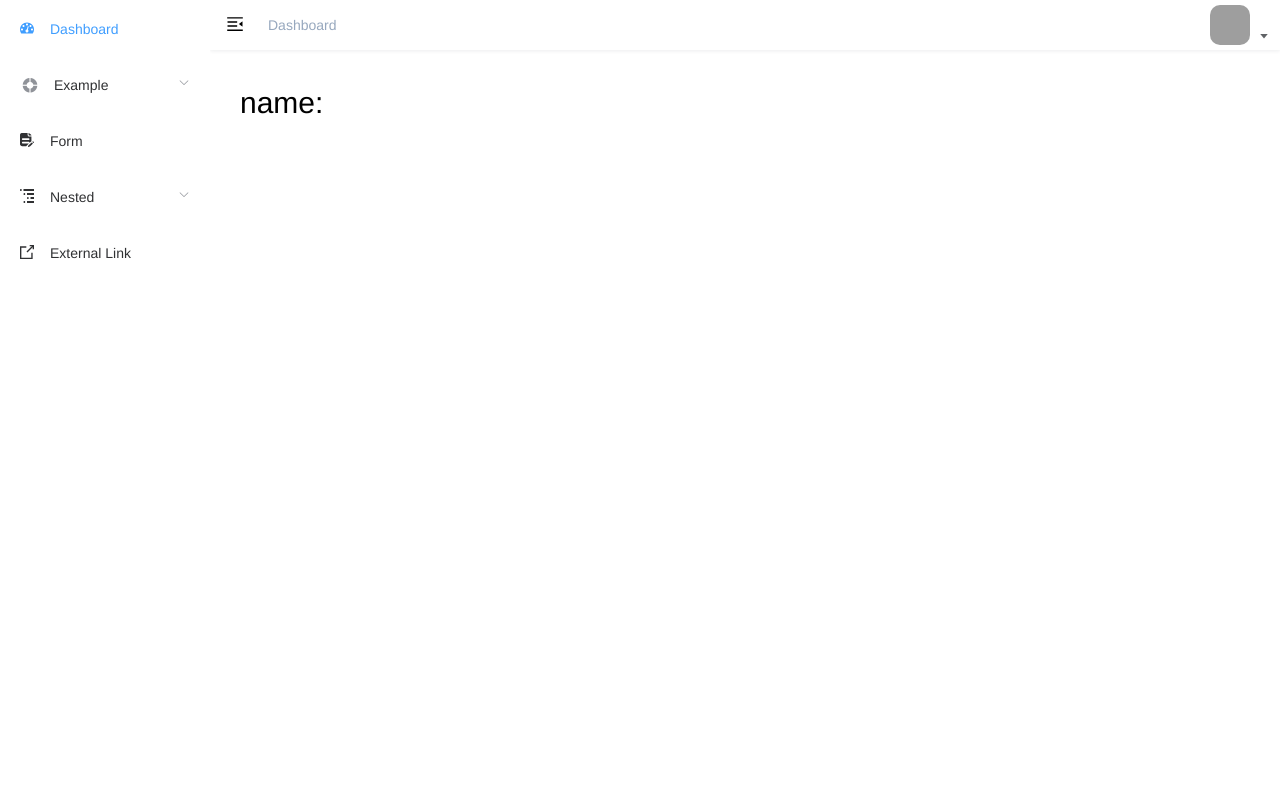
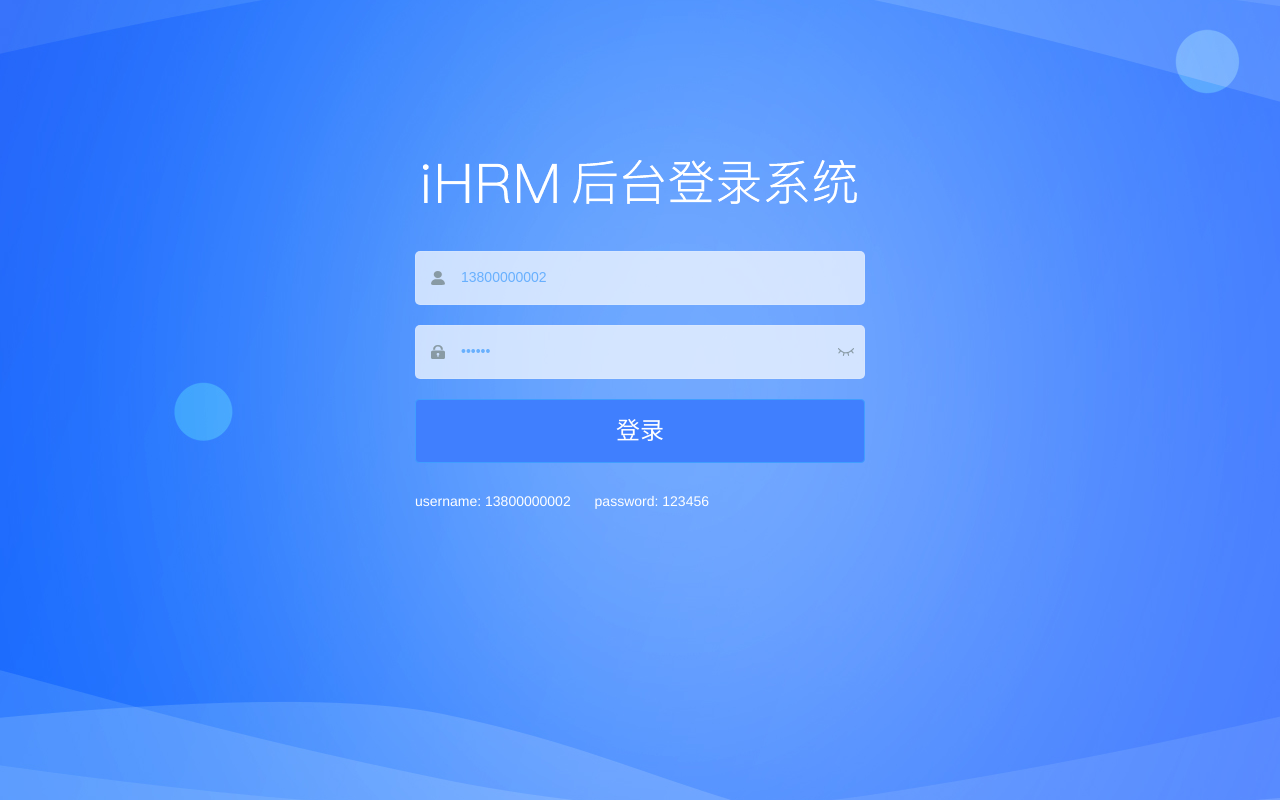
Before and after one commit to zhaoyi-zy/Vue-admin-hrsaas, a Vue app: page /#/login in a window 1280 px wide. Before the commit this address led to /#/dashboard. Built offline with nearby package versions, Linux system fonts and the light colour scheme.

Commit message:
配置代理跨域

```diff
--- a/src/views/login/index.vue
+++ b/src/views/login/index.vue
@@ -50,7 +50,7 @@
       </el-button>
       <!--账号密码提示-->
       <div class="tips">
-        <span style="margin-right:20px;">mobile: 13800000002</span>
+        <span style="margin-right:20px;">username: 13800000002</span>
         <span> password: 123456</span>
       </div>
 
--- a/vue.config.js
+++ b/vue.config.js
@@ -35,6 +35,14 @@ module.exports = {
     overlay: {
       warnings: false,
       errors: true
+    },
+    // 代理跨域的配置
+    proxy: {
+      // 当我们的本地的请求 有/api的时候，就会代理我们的请求地址向另外一个服务器发出请求
+      '/api': {
+        target: 'http://ihrm-java.itheima.net/', // 跨域请求的地址
+        changeOrigin: true // 只有这个值为true的情况下 才表示开启跨域
+      }
     }
   },
   configureWebpack: {
```
